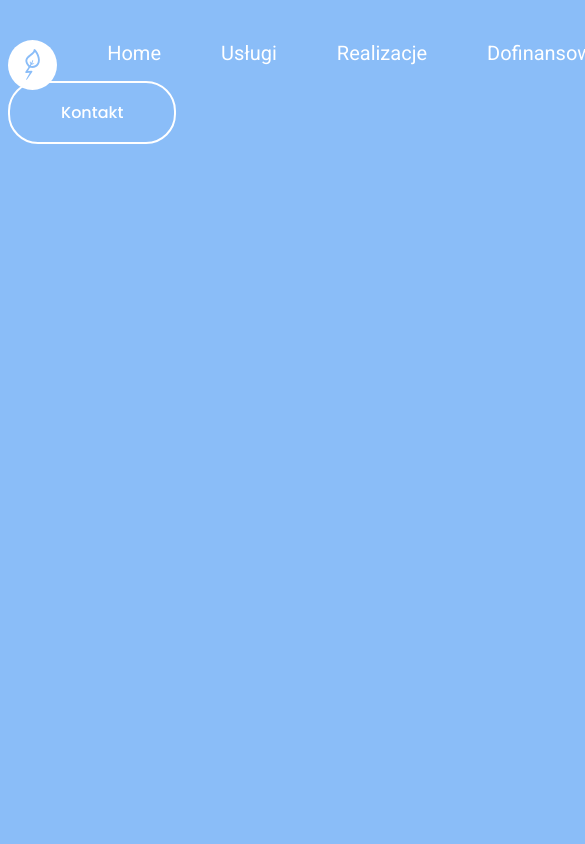
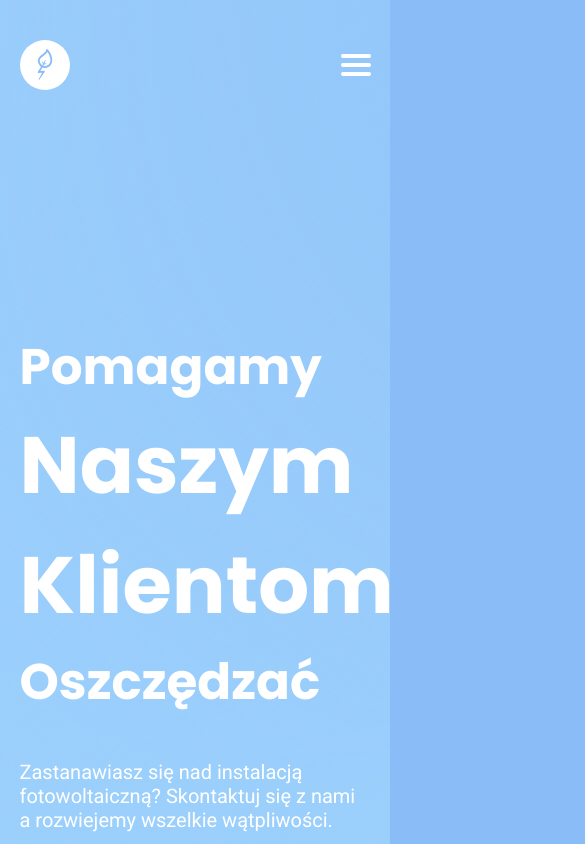
Before and after one commit to konneki/ReneTechOZE, a React (Create React App) app: page / in a window 390 px wide. Shown: the top 844 px of the page, 585 px wide, since content can reach past the window. Built offline with nearby package versions, Linux system fonts and the light colour scheme.

Commit message:
add header with basic styling. navbar is styled to mobile as well

```diff
--- a/package.json
+++ b/package.json
@@ -8,6 +8,7 @@
     "@testing-library/user-event": "^12.6.2",
     "react": "^17.0.1",
     "react-dom": "^17.0.1",
+    "react-router-dom": "^5.2.0",
     "react-scripts": "4.0.1",
     "web-vitals": "^0.2.4"
   },
--- a/src/App.css
+++ b/src/App.css
@@ -1,41 +1,5 @@
-@import "_variables.css";
+@import '_variables.css';
+
 .App {
+  overflow-x: hidden;
 }
-.navbar{
-  display: flex;
-  flex-wrap: wrap;
-  align-items: center;
-  justify-content: space-between;
-  max-width: 1600px;
-  margin: 40px auto 0 auto;
-}
-.logo {
-  background-color: white;
-  width: 50px;
-  height: 50px;
-  padding: 9px;
-  border-radius: 50%;
-  margin: 0 50px 0 0;
-}
-.logo_path {
-  fill: var(--main-color);
-}
-.navbar-container {
-  display: flex;
-  align-items: center;
-}
-.navbar-list {
-  display: flex;
-  font-size: 2rem;
-}
-.navbar-item {
-  margin: 0 60px 0 0;
-}
-.button-hollow a {
-  border: 2px solid;
-  padding: 1.8rem 5.1rem;
-  border-radius: 3rem;
-  font-size: 1.6rem;
-  font-family: 'Poppins', sans-serif;
-  font-weight: 500;
-}
--- a/src/App.js
+++ b/src/App.js
@@ -1,26 +1,15 @@
 import React from 'react';
 import './App.css';
+import Header from './components/Header';
+import Navbar from './components/Navbar';
 
 const App = () => {
   return (
-    <div className="App">
-      <nav className="navbar">
-        <div className="navbar-container">
-          <svg className="logo" xmlns="http://www.w3.org/2000/svg" width="14.915" height="32.784" viewBox="0 0 14.915 32.784">
-            <path id="Path_648" data-name="Path 648" className="logo_path" d="M214.679,52.638a.354.354,0,0,0-.03-.438c-2.763-3.015-3.338-5.394-2.9-7.325.463-2.046,2.146-3.685,3.993-5.171a37.091,37.091,0,0,0,3.068-2.567,3.546,3.546,0,0,0,1.257-2.276.975.975,0,0,1,1.707-.611c4.786,5.458,5.776,11.894,3.483,15.66-1.522,2.5-4.465,3.988-8.839,3.317a.353.353,0,0,0-.361.176c-.268.477-.57,1.014-.876,1.55-.294.517-.59,1.033-.857,1.493l3.389-.335a.959.959,0,0,1,.912,1.46l-6.283,8.958a.363.363,0,1,1-.616-.384l4.36-7.929-3.479.378a.985.985,0,0,1-.937-1.5s1.012-1.533,2.046-3.054C214.048,53.556,214.38,53.072,214.679,52.638Zm2.6-1.432a.12.12,0,0,0,.094.178c3.019.3,5.117-.682,6.216-2.487,1.774-2.915,1.015-7.636-2.164-11.968a6.568,6.568,0,0,1-.677.971,27.3,27.3,0,0,1-3.786,3.324c-1.487,1.2-2.941,2.435-3.314,4.082-.329,1.453.255,3.143,2.229,5.351a.12.12,0,0,0,.1.04.121.121,0,0,0,.092-.051c.2-.289.5-.735.843-1.275a5.17,5.17,0,0,1-.548-.991,3.453,3.453,0,0,1-.3-1.3.377.377,0,0,1,.752-.071,2.587,2.587,0,0,0,.422.912,3.867,3.867,0,0,0,.31.4q.145-.253.29-.517a16.173,16.173,0,0,0,1.052-2.275.363.363,0,0,1,.7.207,17.01,17.01,0,0,1-.857,2.5q-.093.221-.188.436c.146,0,.31-.01.482-.026a4.284,4.284,0,0,0,1.039-.194.378.378,0,0,1,.325.683,4.757,4.757,0,0,1-.94.408,8.2,8.2,0,0,1-1.465.333h0C217.708,50.414,217.462,50.876,217.281,51.206Z" transform="translate(-211.522 -33.918)"/>
-            </svg>
-          <ul className="navbar-list">
-            <li className="navbar-item"><a href="/">Home</a></li>
-            <li className="navbar-item"><a href="/">Usługi</a></li>
-            <li className="navbar-item"><a href="/">Realizacje</a></li>
-            <li className="navbar-item"><a href="/">Dofinansowanie</a></li>
-            <li className="navbar-item"><a href="/">O nas</a></li>
-          </ul>
-          </div>
-          <p className="button-hollow"><a href="/">Kontakt</a></p>
-      </nav>
+    <div className='App'>
+      <Navbar />
+      <Header />
     </div>
   );
-}
+};
 
 export default App;
--- a/src/_variables.css
+++ b/src/_variables.css
@@ -5,7 +5,7 @@
   --main-color: #8abdf8;
   --main-dark-color: #6aa5e1;
   --main-light-color: #b3cdff;
-    --highlight-color: #a3d7fd;
+  --highlight-color: rgb(163, 215, 253);
   /* fonts */
   --heading: 'Poppins', sans-serif;
   --text: 'Roboto', sans-serif;
@@ -14,12 +14,20 @@
 body {
   background-color: var(--main-color);
 }
-h1, h2, h3, h4 {
+h1,
+h2,
+h3,
+h4 {
   font-family: var(--heading);
   font-weight: 700;
 }
 
-p, a{
+h1 {
+  font-size: 5rem;
+}
+
+p,
+a {
   font-family: var(--text);
   text-decoration: none;
   color: inherit;
--- /dev/null
+++ b/src/components/Header.js
@@ -0,0 +1,28 @@
+import React from 'react';
+import '../styles/Header.css';
+
+const Header = () => {
+  return (
+    <div className='hero-container'>
+      <header className='hero'>
+        <div className='heading-container'>
+          <h1 className='heading'>
+            Pomagamy <span className='heading-special'>naszym klientom </span>
+            oszczędzać
+          </h1>
+          <p className='subheading'>
+            Zastanawiasz się nad instalacją fotowoltaiczną? Skontaktuj się z
+            nami a rozwiejemy wszelkie wątpliwości.
+          </p>
+          <div className='button-fill'>
+            <a href='/'>Kontakt z nami</a>
+          </div>
+        </div>
+      </header>
+      <div className='circle1'></div>
+      <div className='circle2'></div>
+    </div>
+  );
+};
+
+export default Header;
--- /dev/null
+++ b/src/components/Navbar.js
@@ -0,0 +1,54 @@
+import React from 'react';
+import '../styles/Navbar.css';
+
+const Navbar = () => {
+  return (
+    <nav className='navbar'>
+      <div className='navbar-container'>
+        <svg
+          className='logo'
+          xmlns='http://www.w3.org/2000/svg'
+          width='14.915'
+          height='32.784'
+          viewBox='0 0 14.915 32.784'
+          href='/'
+        >
+          <path
+            id='Path_648'
+            data-name='Path 648'
+            className='logo_path'
+            d='M214.679,52.638a.354.354,0,0,0-.03-.438c-2.763-3.015-3.338-5.394-2.9-7.325.463-2.046,2.146-3.685,3.993-5.171a37.091,37.091,0,0,0,3.068-2.567,3.546,3.546,0,0,0,1.257-2.276.975.975,0,0,1,1.707-.611c4.786,5.458,5.776,11.894,3.483,15.66-1.522,2.5-4.465,3.988-8.839,3.317a.353.353,0,0,0-.361.176c-.268.477-.57,1.014-.876,1.55-.294.517-.59,1.033-.857,1.493l3.389-.335a.959.959,0,0,1,.912,1.46l-6.283,8.958a.363.363,0,1,1-.616-.384l4.36-7.929-3.479.378a.985.985,0,0,1-.937-1.5s1.012-1.533,2.046-3.054C214.048,53.556,214.38,53.072,214.679,52.638Zm2.6-1.432a.12.12,0,0,0,.094.178c3.019.3,5.117-.682,6.216-2.487,1.774-2.915,1.015-7.636-2.164-11.968a6.568,6.568,0,0,1-.677.971,27.3,27.3,0,0,1-3.786,3.324c-1.487,1.2-2.941,2.435-3.314,4.082-.329,1.453.255,3.143,2.229,5.351a.12.12,0,0,0,.1.04.121.121,0,0,0,.092-.051c.2-.289.5-.735.843-1.275a5.17,5.17,0,0,1-.548-.991,3.453,3.453,0,0,1-.3-1.3.377.377,0,0,1,.752-.071,2.587,2.587,0,0,0,.422.912,3.867,3.867,0,0,0,.31.4q.145-.253.29-.517a16.173,16.173,0,0,0,1.052-2.275.363.363,0,0,1,.7.207,17.01,17.01,0,0,1-.857,2.5q-.093.221-.188.436c.146,0,.31-.01.482-.026a4.284,4.284,0,0,0,1.039-.194.378.378,0,0,1,.325.683,4.757,4.757,0,0,1-.94.408,8.2,8.2,0,0,1-1.465.333h0C217.708,50.414,217.462,50.876,217.281,51.206Z'
+            transform='translate(-211.522 -33.918)'
+          />
+        </svg>
+        <ul className='navbar-list'>
+          <li className='navbar-item'>
+            <a href='/'>Home</a>
+          </li>
+          <li className='navbar-item'>
+            <a href='/'>Usługi</a>
+          </li>
+          <li className='navbar-item'>
+            <a href='/'>Realizacje</a>
+          </li>
+          <li className='navbar-item'>
+            <a href='/'>Dofinansowanie</a>
+          </li>
+          <li className='navbar-item'>
+            <a href='/'>O nas</a>
+          </li>
+        </ul>
+      </div>
+      <div className='button-hollow'>
+        <a href='/'>Kontakt</a>
+      </div>
+      <div className='burger-menu'>
+        <span></span>
+        <span></span>
+        <span></span>
+      </div>
+    </nav>
+  );
+};
+
+export default Navbar;
--- a/src/index.css
+++ b/src/index.css
@@ -1,4 +1,3 @@
-
 html {
   font-size: 10px;
   box-sizing: border-box;
@@ -11,6 +10,10 @@ html {
   box-sizing: inherit;
 }
 
+body {
+  padding: 0;
+  margin: 0;
+}
 #root {
-width: 100vw;
+  width: 100vw;
 }
--- /dev/null
+++ b/src/styles/Header.css
@@ -0,0 +1,72 @@
+@import '../_variables.css';
+
+.hero-container {
+  height: 100vh;
+  display: flex;
+  justify-content: center;
+  position: relative;
+}
+.hero {
+  width: 90vw;
+}
+.heading-container {
+  max-width: 780px;
+}
+.heading {
+  text-transform: capitalize;
+  display: flex;
+  flex-direction: column;
+  margin: 0;
+  margin-bottom: 40px;
+}
+.heading-special {
+  font-size: 8rem;
+}
+.subheading {
+  max-width: 520px;
+  font-size: 2rem;
+  margin: 0;
+  margin-bottom: 40px;
+}
+.button-fill {
+  display: inline-flex;
+}
+.button-fill a {
+  background-color: #fff;
+  color: var(--main-color);
+  padding: 1.8rem 5.1rem;
+  border-radius: 3rem;
+  font-size: 1.6rem;
+  font-family: 'Poppins', sans-serif;
+  font-weight: 500;
+}
+.circle1 {
+  position: absolute;
+  right: -330px;
+  top: -600px;
+  width: 1540px;
+  height: 1540px;
+  border-radius: 50%;
+  background-color: var(--highlight-color);
+  background: linear-gradient(
+    350deg,
+    var(--highlight-color),
+    rgba(163, 215, 253, 0) 90%
+  );
+  z-index: -1;
+}
+.circle2 {
+  position: absolute;
+  right: -630px;
+  top: -600px;
+  width: 1540px;
+  height: 1540px;
+  border-radius: 50%;
+  background-color: var(--highlight-color);
+  background: linear-gradient(
+    120deg,
+    var(--highlight-color),
+    rgba(163, 215, 253, 0) 60%
+  );
+  z-index: -1;
+}
--- /dev/null
+++ b/src/styles/Navbar.css
@@ -0,0 +1,65 @@
+@import '../_variables.css';
+
+.navbar {
+  display: flex;
+  flex-wrap: wrap;
+  align-items: center;
+  justify-content: space-between;
+  max-width: 90vw;
+  margin: 40px auto 240px auto;
+}
+.logo {
+  background-color: white;
+  width: 50px;
+  height: 50px;
+  padding: 9px;
+  border-radius: 50%;
+  margin-right: 30px;
+  cursor: pointer;
+}
+.logo_path {
+  fill: var(--main-color);
+}
+.navbar-container {
+  display: flex;
+  align-items: center;
+}
+.navbar-list {
+  display: flex;
+  font-size: 2rem;
+}
+.navbar-item {
+  margin-right: 50px;
+}
+.button-hollow a {
+  border: 2px solid;
+  padding: 1.8rem 5.1rem;
+  border-radius: 3rem;
+  font-size: 1.6rem;
+  font-family: 'Poppins', sans-serif;
+  font-weight: 500;
+}
+.burger-menu {
+  display: none;
+}
+
+@media screen and (max-width: 1000px) {
+  .navbar-list {
+    display: none;
+  }
+  .burger-menu {
+    display: unset;
+    cursor: pointer;
+  }
+  .burger-menu span {
+    width: 30px;
+    height: 4px;
+    background-color: #fff;
+    display: block;
+    margin: 5px 0;
+    border-radius: 4px;
+  }
+  .button-hollow {
+    display: none;
+  }
+}
```
Also changed, not shown: 2 other files (tests, documents, lock files or other folders). Lines whose indentation alone changed are shown as unchanged.
